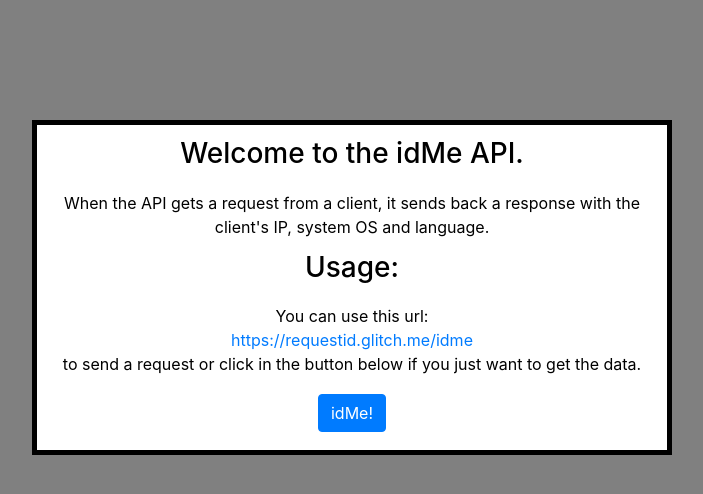
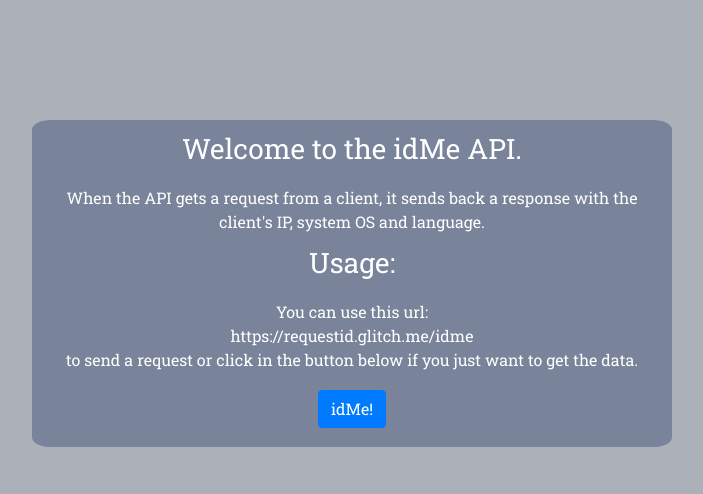
Before and after one commit to jakeswebdev/link-shortener, a website: page index.html in a window 1280 px wide. Shown: the whole page, without its empty margins (288-991 px from the left). Drawn offline with nearby package versions, Linux system fonts and the light colour scheme.

Commit message:
Added background color and changed font.

```diff
--- a/public/css/style.css
+++ b/public/css/style.css
@@ -1,17 +1,16 @@
 body{
-    background-color:grey;
+    background-color:rgba(145, 152, 163, 0.76);
+    font-family: 'Roboto Slab',serif;
 }
-
-
-
 .container{
     left:25%;
     width:50%;
     height:auto;
     top:15%;
-    background:white;
-    color:black;
-    border:5px solid black;
+    background:rgba(109, 121, 147, 0.801);
+    color:white;
+    /*border:5px solid #96848D;*/
+    border-radius: 3%;
     position:absolute;
     text-align:center;
     word-wrap: break-word;
@@ -25,3 +24,9 @@ h3{
     margin-top:3%;
     margin-bottom:3%;
 }
+
+a {
+    color: inherit; /* blue colors for links too */
+    text-decoration: inherit; /* no underline */
+
+  }
```
